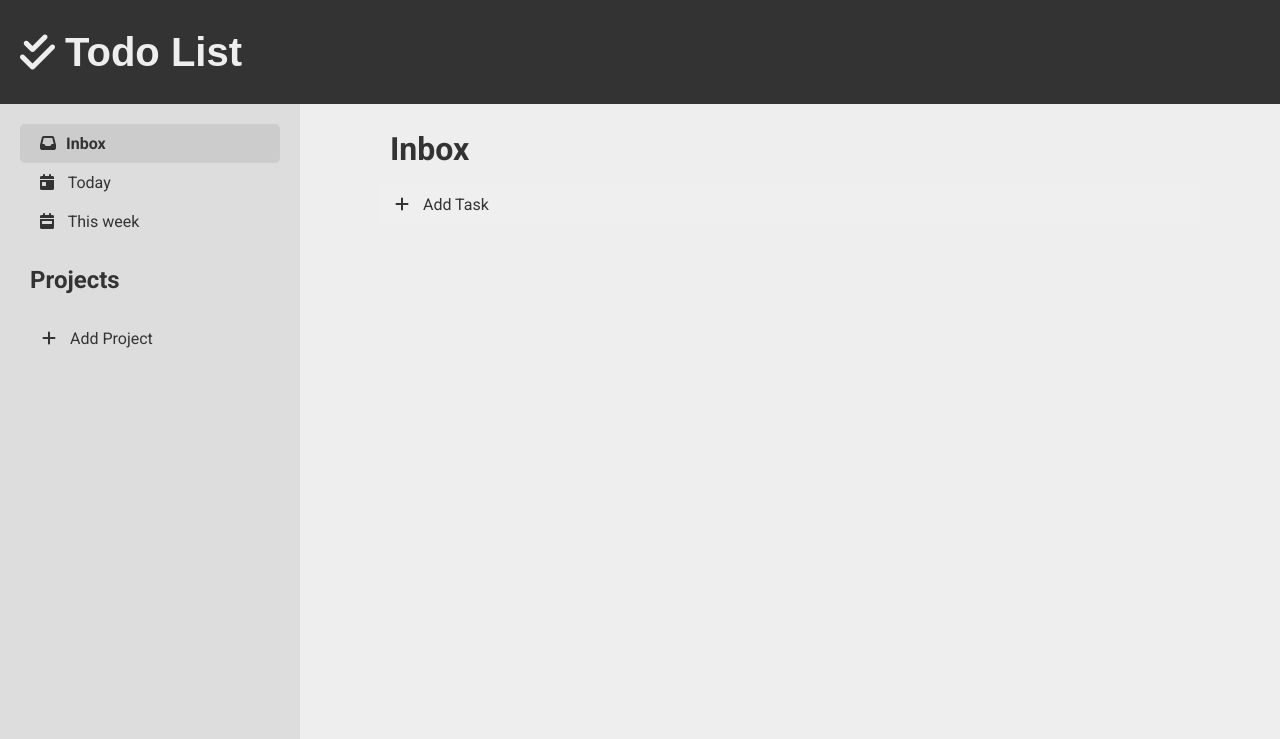
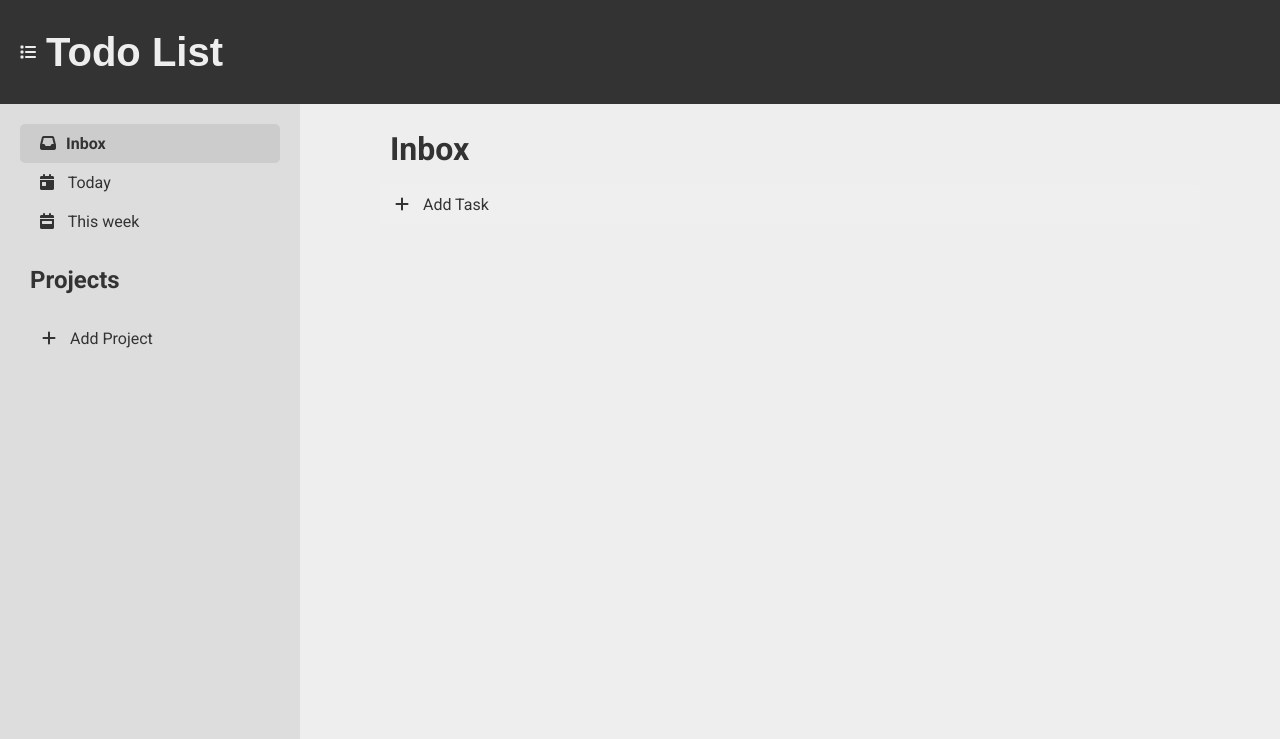
Before and after one commit to jla505/todo-list, a website built with webpack: page dist/index.html in a window 1280 px wide. Shown: the top 739 px of the page. Built offline with nearby package versions, Linux system fonts and the light colour scheme; a web font is replaced by a local one.

Commit message:
Update index

```diff
--- a/dist/index.html
+++ b/dist/index.html
@@ -20,7 +20,7 @@
   <body>
     <header class="header">
       <div class="logo">
-        <i class="fas fa-check-double"></i>
+        <i class="fa-solid fa-list"></i>
         <h1 class="page-name">Todo List</h1>
       </div>
       <button class="button-open-nav" id="button-open-nav">
```
